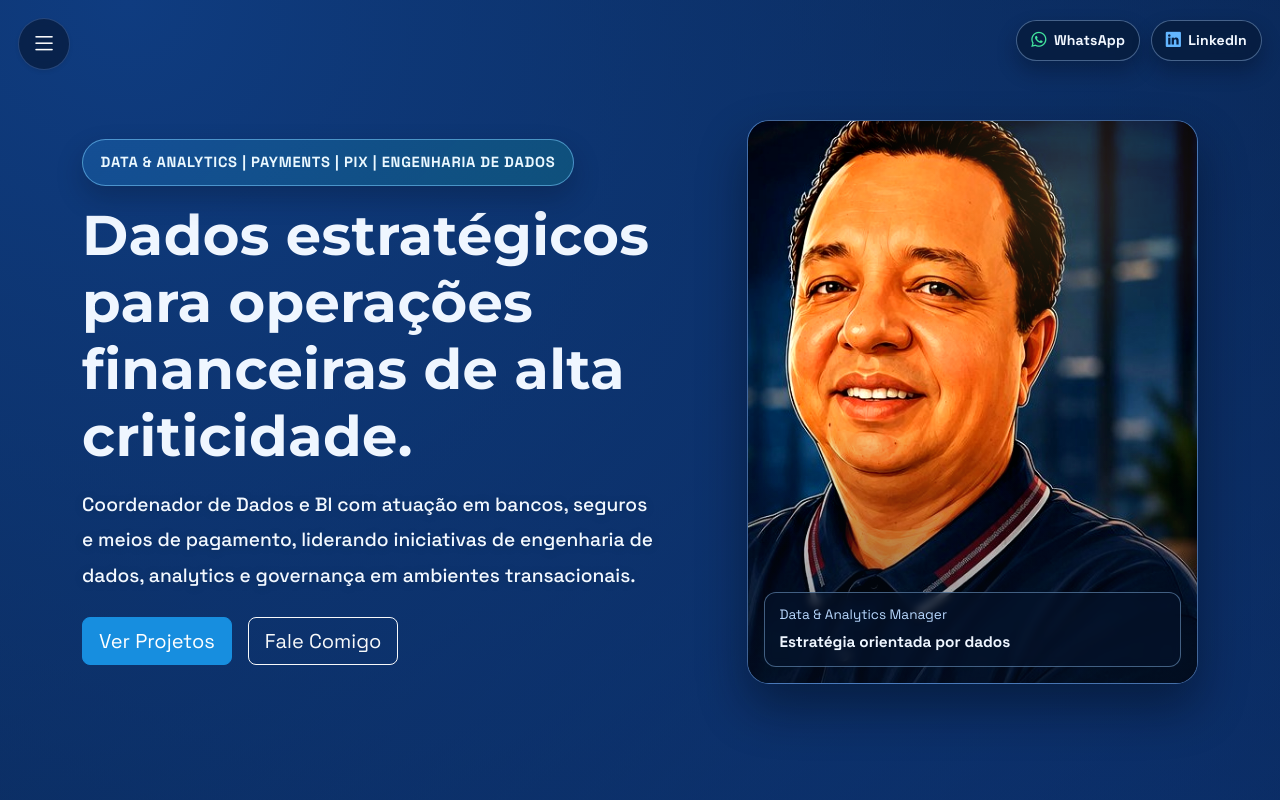
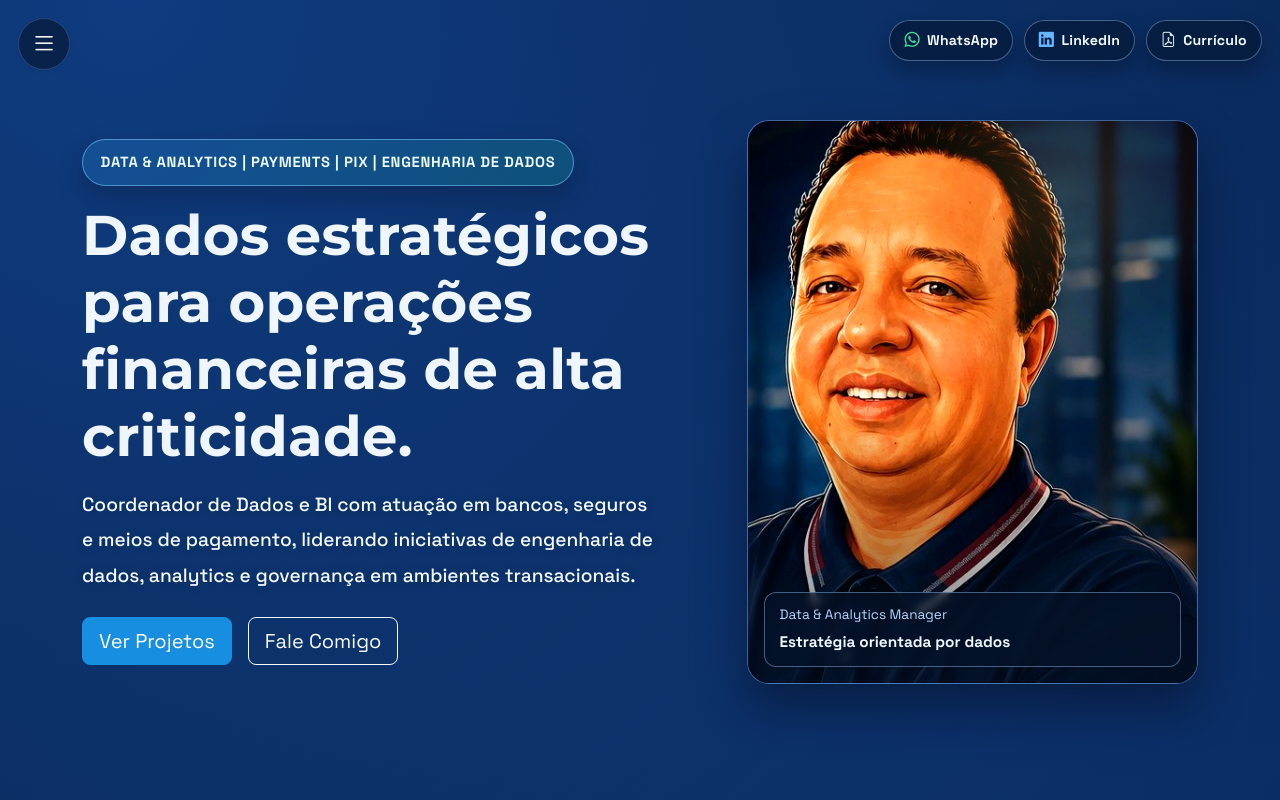
Before and after one commit to rogermariano/portfolio-rogerio, a plain HTML site: page index.html in a window 1280 px wide. Shown: the top 800 px of the page. Drawn offline with nearby package versions, Linux system fonts and the light colour scheme.

Commit message:
Add files via upload
Atualização do index.html e inserção do cv do linkedin em pdf

```diff
--- a/index.html
+++ b/index.html
@@ -27,6 +27,10 @@
     <a class="top-cta top-cta-linkedin" href="https://www.linkedin.com/in/rogermariano" target="_blank" rel="noopener noreferrer">
       <i class="bi bi-linkedin"></i>
       <span>LinkedIn</span>
+    </a>
+    <a class="top-cta top-cta-resume" href="estatico2/cv_Rogerio_lkd.pdf" download>
+      <i class="bi bi-file-earmark-pdf"></i>
+      <span>Currículo</span>
     </a>
   </div>
 
```
Also changed, not shown: 1 other file.
